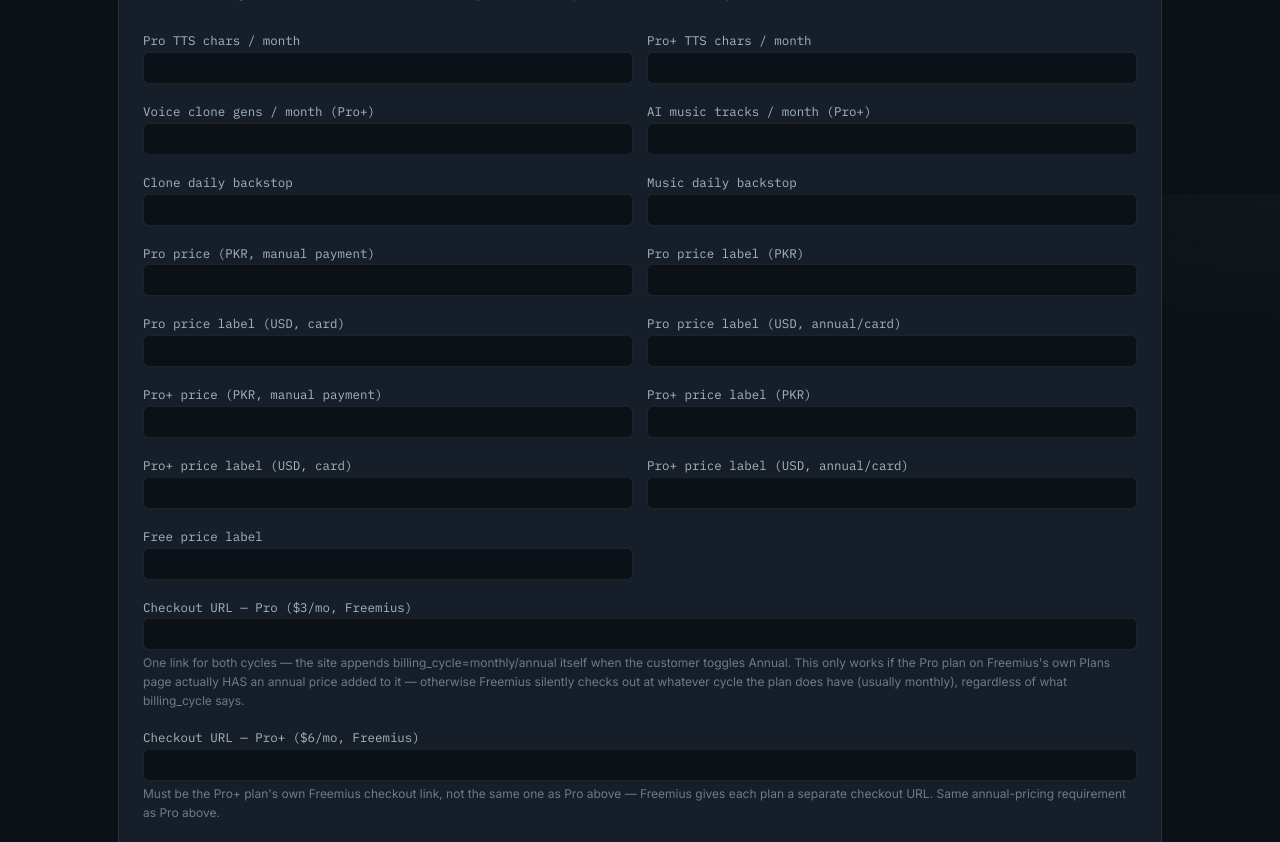
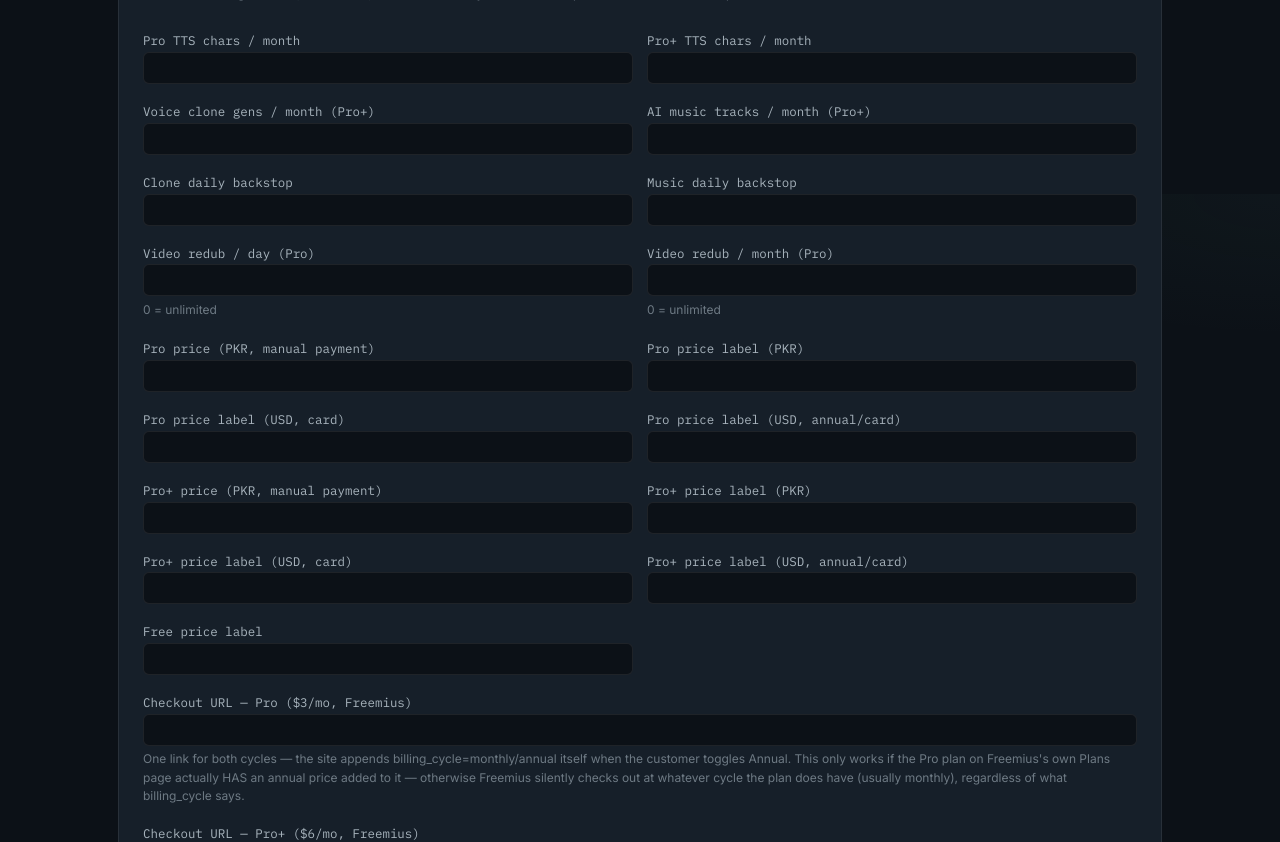
Before and after one commit to faisalchaudhary411/Audio-Studio, a Flask app: template templates/admin/limits.html in a window 1280 px wide. Shown: the part 606-1448 px from the top of the page. Run offline with Flask 3, Linux system fonts and the light colour scheme; the template is opened without the code that fills it, so the values that code supplies are empty; data comes from the database, SQL or seed files in the repository; parts of the project's set-up code (start-up, migrations or seed data) failed here and were passed over; some libraries are stand-ins or nearby versions.

Commit message:
Add files via upload

```diff
--- a/templates/admin/limits.html
+++ b/templates/admin/limits.html
@@ -91,6 +91,16 @@
       <div>
         <label style="font-family:var(--mono);font-size:0.78rem;color:var(--text-mid);">Music daily backstop</label>
         <input type="number" name="MUSIC_DAILY_LIMIT" value="{{ limits.get('MUSIC_DAILY_LIMIT', 20) }}" class="admin-input" style="width:100%;">
+      </div>
+      <div>
+        <label style="font-family:var(--mono);font-size:0.78rem;color:var(--text-mid);">Video redub / day (Pro)</label>
+        <input type="number" name="REDUB_DAILY_LIMIT_PRO" value="{{ limits.get('REDUB_DAILY_LIMIT_PRO', 20) }}" class="admin-input" style="width:100%;">
+        <span style="font-size:0.75rem;color:var(--text-dim);">0 = unlimited</span>
+      </div>
+      <div>
+        <label style="font-family:var(--mono);font-size:0.78rem;color:var(--text-mid);">Video redub / month (Pro)</label>
+        <input type="number" name="REDUB_MONTHLY_LIMIT_PRO" value="{{ limits.get('REDUB_MONTHLY_LIMIT_PRO', 100) }}" class="admin-input" style="width:100%;">
+        <span style="font-size:0.75rem;color:var(--text-dim);">0 = unlimited</span>
       </div>
 
       <div>
```
